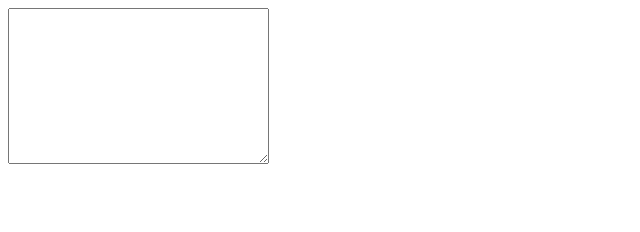
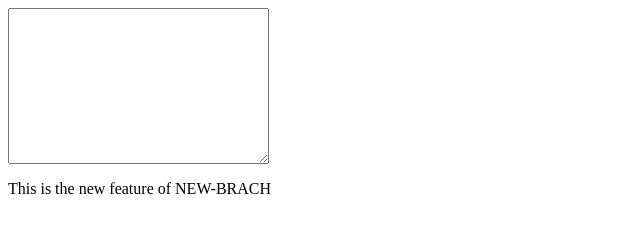
Before and after one commit to JanOcko/git-test, a plain HTML site: page index.html in a window 1280 px wide. Shown: the whole page, without its empty margins (0-640 px from the left). Drawn offline with Linux system fonts and the light colour scheme.

Commit message:
Index 2 updated

```diff
--- a/index.html
+++ b/index.html
@@ -1 +1,7 @@
 <p><textarea name="" id="" cols="30" rows="10"></textarea></p>
+
+<div>
+
+    This is the new feature of NEW-BRACH
+
+</div>
```
